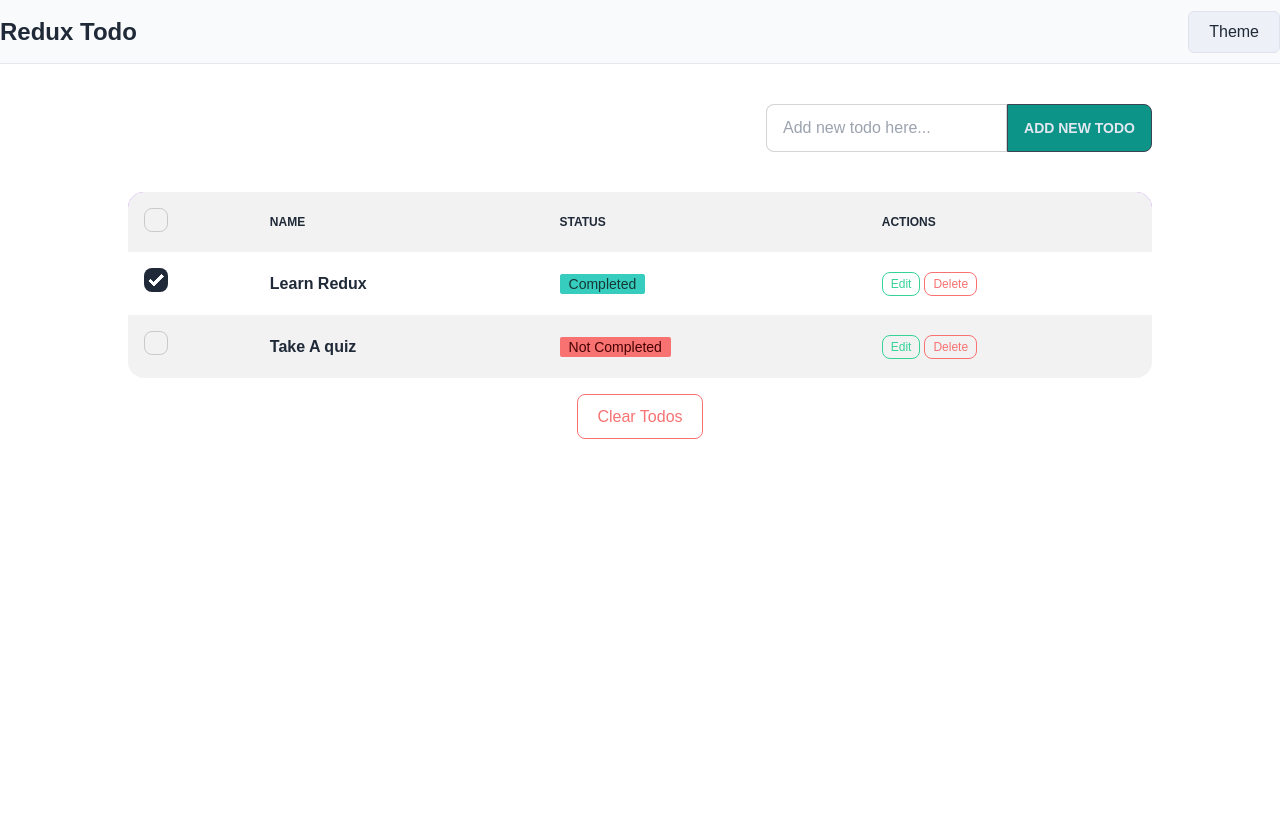
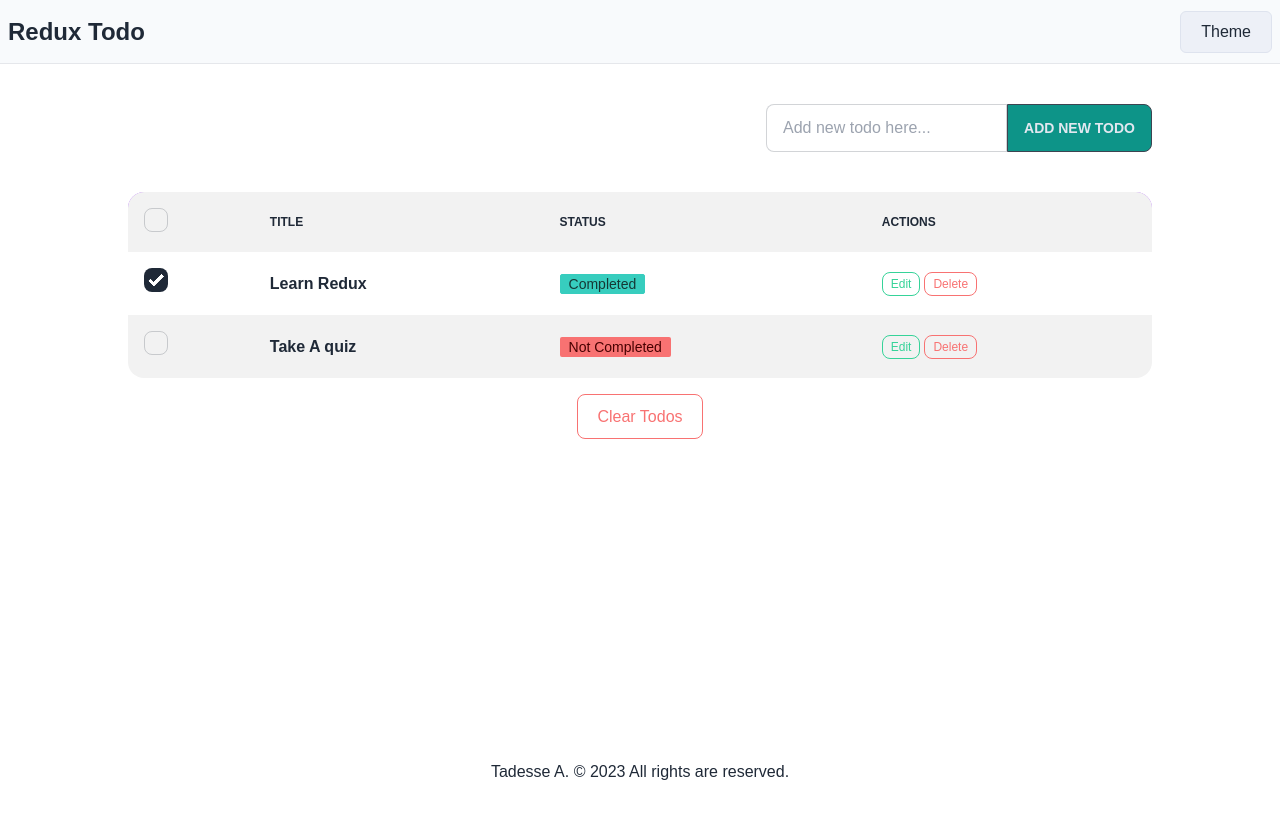
Before and after one commit to tad27/redux-toolkit-todo, a React (Vite) app: page / in a window 1280 px wide. Shown: the top 818 px of the page. Built offline with nearby package versions, Linux system fonts and the light colour scheme.

Commit message:
Add footer component

```diff
--- a/src/App.jsx
+++ b/src/App.jsx
@@ -1,4 +1,5 @@
 import { useDispatch, useSelector } from "react-redux";
+import Footer from "./components/Footer";
 import Navbar from "./components/Navbar";
 import NewTodoForm from "./components/NewTodoForm";
 import ThemeSwitcher from "./components/ThemeSwitcher";
@@ -10,9 +11,9 @@ function App() {
   const dispatch = useDispatch();
 
   return (
-    <>
+    <div className="flex flex-col min-h-screen">
       <Navbar />
-      <div className="flex flex-col items-center min-h-screen max-w-5xl mx-2 lg:mx-auto">
+      <div className="w-full flex-grow flex flex-col items-center max-w-5xl mx-2 lg:mx-auto">
         <NewTodoForm />
         <TodoList />
         {todos.length > 0 && (
@@ -24,7 +25,8 @@ function App() {
           </button>
         )}
       </div>
-    </>
+      <Footer />
+    </div>
   );
 }
 
--- /dev/null
+++ b/src/components/Footer.jsx
@@ -0,0 +1,20 @@
+import React from "react";
+
+function Footer() {
+  return (
+    <footer className="mx-auto">
+      <div className="wrapper py-4">
+        <a
+          className="hover:underline hover:underline-offset-4 hover:text-teal-400"
+          href="https://tadesse.vercel.app"
+          target="_blank"
+        >
+          Tadesse A.
+        </a>{" "}
+        &copy; 2023 All rights are reserved.
+      </div>
+    </footer>
+  );
+}
+
+export default Footer;
--- a/src/components/Navbar.jsx
+++ b/src/components/Navbar.jsx
@@ -3,8 +3,8 @@ import ThemeSwitcher from "./ThemeSwitcher";
 
 function Navbar() {
   return (
-    <header className="bg-slate-50 border-b h-16">
-      <div className="wrapper max-w-7xl mx-2 lg:mx-auto flex items-center justify-between h-full">
+    <header className="bg-slate-50 border-b h-16 px-2">
+      <div className="wrapper max-w-7xl lg:mx-auto flex items-center justify-between h-full">
         <span className="text-2xl font-bold">Redux Todo</span>
         <div>
           <ThemeSwitcher />
--- a/src/components/NewTodoForm.jsx
+++ b/src/components/NewTodoForm.jsx
@@ -18,7 +18,7 @@ function NewTodoForm() {
       onSubmit={handleSubmit}
       className=" my-10 space-y-2 flex justify-end items-end w-full"
     >
-      <div className="form-control">
+      <div className="form-control mx-4 lg:mx-0">
         <div className="input-group">
           <input
             type="text"
--- a/src/components/TodoList.jsx
+++ b/src/components/TodoList.jsx
@@ -21,7 +21,7 @@ function TodoList() {
     );
   return (
     <div className="overflow-x-auto w-full">
-      <table className="table table-zebra w-full">
+      <table className="table table-zebra w-full mx-4 lg:mx-0">
         {/* head */}
         <thead>
           <tr className="!bg-purple-500">
@@ -35,7 +35,7 @@ function TodoList() {
                 />
               </label>
             </th>
-            <th>Name</th>
+            <th>Title</th>
             <th>Status</th>
             <th>Actions</th>
           </tr>
```
